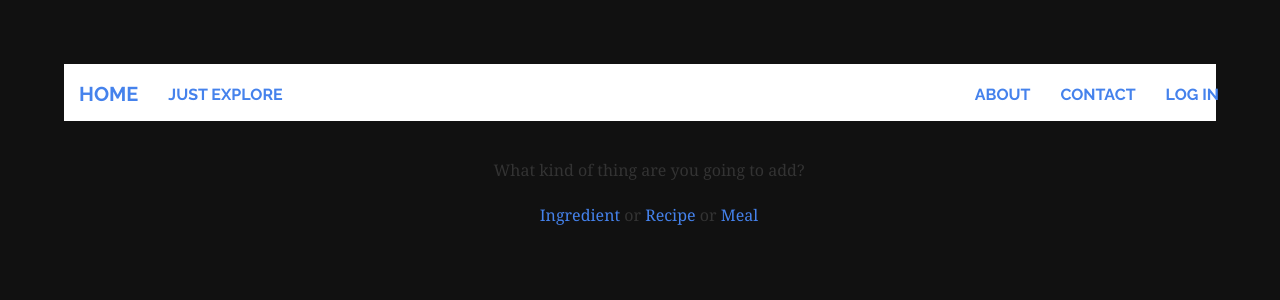
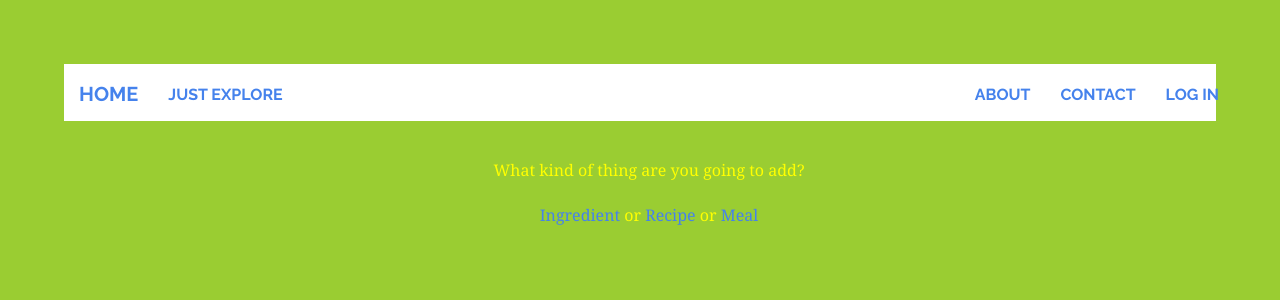
Before and after one commit to ruiqili2/MacroMaster, a Django app: page /polls/add/ in a window 1280 px wide. Shown: the top 300 px of the page. Run offline with Django 3.2, Linux system fonts and the light colour scheme; some libraries are stand-ins or nearby versions.

Commit message:
fix route

```diff
--- a/MacroMaster/settings.py
+++ b/MacroMaster/settings.py
@@ -149,5 +149,5 @@ USE_TZ = True
 #https://docs.djangoproject.com/en/1.11/howto/static-files/
 STATIC_URL = '/static/'
 STATICFILES_DIRS = (
-	"/home/ruiqili2/cs411-project/static",
+	"$HOME/cs411-project/static",
 )
--- a/polls/urls.py
+++ b/polls/urls.py
@@ -1,8 +1,5 @@
 from django.conf.urls import url
-
 from . import views
-
-
 urlpatterns = [
     url(r'^index/', views.index, name='index'),
     url(r'^home/', views.home, name='home'),
--- /dev/null
+++ b/static/css/main.css
@@ -0,0 +1,4 @@
+body {
+	background-color: yellowgreen;
+	color: yellow;
+}
--- a/templates/base.html
+++ b/templates/base.html
@@ -16,7 +16,9 @@
             <link rel="stylesheet" href="{% static 'bootstrap/css/bootstrap.min.css' %}">
             <link rel="stylesheet" href="{% static 'font-awesome/css/font-awesome.min.css' %}">
 	    <link rel="stylesheet" href="{% static '../static/css/mmapp.css' %}">
-        {% endblock styling %}
+	    <link rel="stylesheet" href="{% static '../static/css/main.css' %}">
+
+       {% endblock styling %}
 
     </head>
     <body>
```
